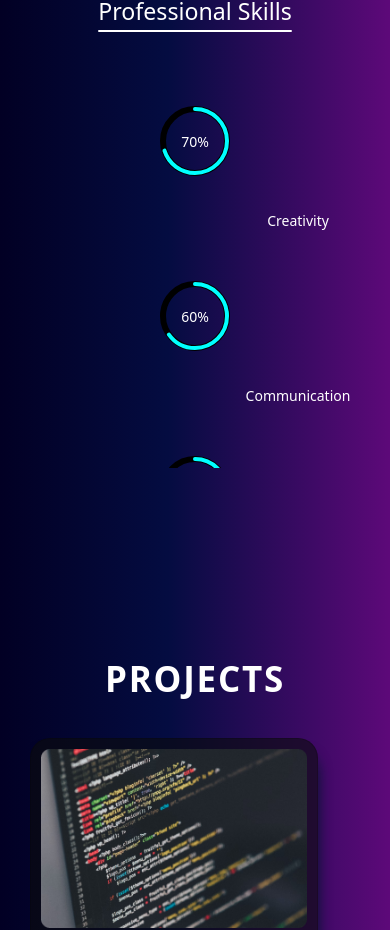
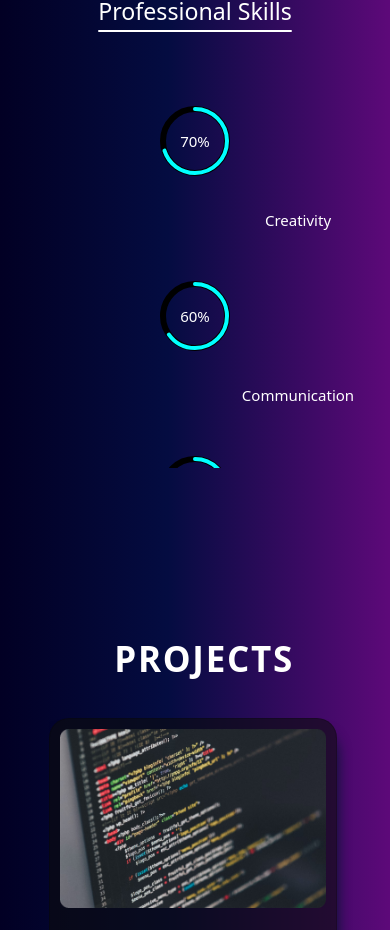
Before and after one commit to Apurvak12/portfolio-app, a React (Create React App) app: page / in a window 390 px wide. Shown: the part 2879-3809 px from the top of the page. Built offline with nearby package versions, Linux system fonts and the light colour scheme.

Commit message:
changes added in css files

```diff
--- a/src/components/Projects/Project.css
+++ b/src/components/Projects/Project.css
@@ -5,7 +5,7 @@
   flex-wrap: wrap;
   justify-content: center;
  overflow-x: hidden;
-   margin-top: 170px;
+   margin-top: 150px;
 }
 
 .title {
@@ -33,9 +33,10 @@
 }
 @media screen and (max-width: 830px) {
   .container5 {
-    margin-left: 5%; /* Adjust margin for smaller screens */
+    margin-left: 10%; /* Adjust margin for smaller screens */
     margin-right: 5%;
     overflow-x: hidden;
+
   }
   .title{
     text-align: center;
--- a/src/components/Skills/Skills.css
+++ b/src/components/Skills/Skills.css
@@ -249,8 +249,12 @@ margin-top: 40px 0;
   }
   .radial-bar .percentage,
   .radial-bar .text {
-    font-size: 14px;
+    font-size: 15px;
+   text-align: center;
+   align-items: center;
+   justify-content: center;
   }
+
   .progress-line span::after,
   .progress-line span::before {
     top: -20px;
```
